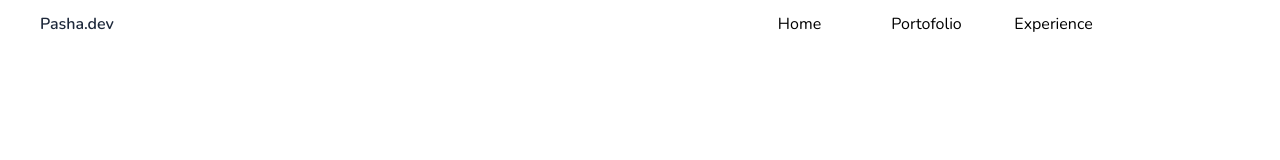
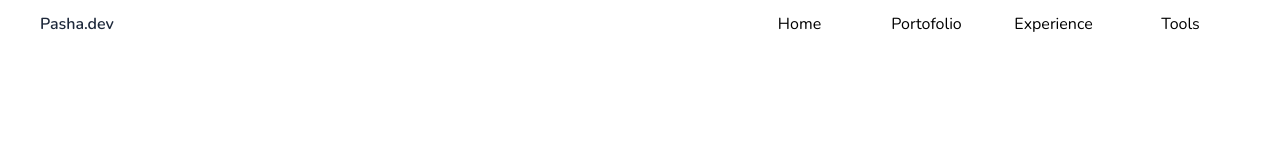
Before and after one commit to PashaAkbar/pasha-dev, a React (Vite) app: page / in a window 1280 px wide. Shown: the top 160 px of the page. Built offline with nearby package versions, Linux system fonts and the light colour scheme.

Commit message:
feat add tools on navbar

```diff
--- a/src/components/Navbar.jsx
+++ b/src/components/Navbar.jsx
@@ -4,6 +4,7 @@ const navItems = [
   { name: 'Home', to: 'home' },
   { name: 'Portofolio', to: 'portofolio' },
   { name: 'Experience', to: 'experience' },
+  { name: 'Tools', to: 'tools' },
 ]
 
 const NavBar = () => {
```
